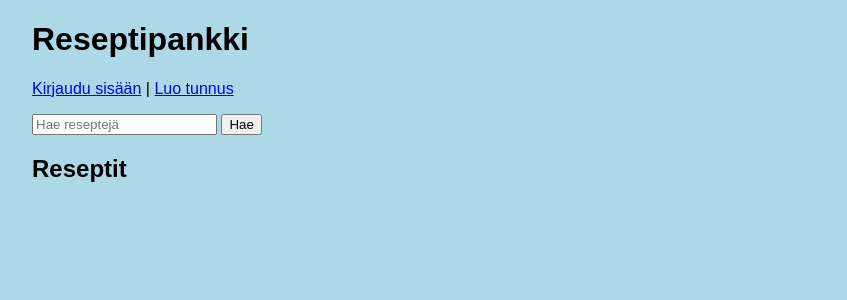
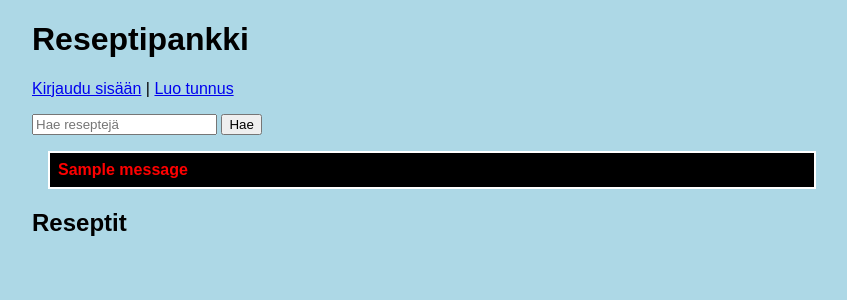
Before and after one commit to Therealmake/Ruokareseptisovellus, a Flask app: page / in a window 1280 px wide. Shown: the top 300 px of the page, without its empty margins (208-1055 px from the left). Run offline with Flask 3, Linux system fonts and the light colour scheme; one stand-in notice (Sample message) is shown; data that the repository does not hold is empty.

Commit message:
Improve displaying of errors

```diff
--- a/app.py
+++ b/app.py
@@ -1,4 +1,5 @@
 import sqlite3
+import re
 import db
 import config
 import recipes
@@ -71,10 +72,11 @@ def show_image(recipe_id):
 def create_comment():
     require_login()
     comment = request.form.get("comment")
-    if not comment:
-        abort(403)
     recipe_id = request.form["recipe_id"]
     recipe = recipes.get_recipe(recipe_id)
+    if not comment or not re.search(r"[A-Za-zÅÄÖåäö0-9]", comment):
+        flash("Et voi luoda tyhjää kommenttia")
+        return redirect("/recipe/" + str(recipe_id))
     if not recipe:
         abort(404)
     user_id = session["user_id"]
@@ -217,12 +219,14 @@ def create_user():
     password1 = request.form["password1"]
     password2 = request.form["password2"]
     if password1 != password2:
-        return "VIRHE: salasanat eivät ole samat"
+        flash("Salasanat eivät ole samat")
+        return redirect("/register")
 
     try:
         users.create_user(username, password1)
     except sqlite3.IntegrityError:
-        return "VIRHE: tunnus on jo varattu"
+        flash("Tunnus on jo käytössä")
+        return redirect("/register")
 
     return redirect("/")
 
@@ -242,7 +246,8 @@ def login():
             session["username"] = username
             return redirect("/")
         else:
-            return "VIRHE: väärä tunnus tai salasana"
+            flash("Väärä käyttäjätunnus tai salasana")
+            return redirect("/login")
 
 @app.route("/logout")
 def logout():
--- a/static/main.css
+++ b/static/main.css
@@ -5,6 +5,14 @@ body {
   background-color: lightblue;
 }
 
+.info {
+    border: 2px solid rgb(255, 255, 255);
+    margin: 1em;
+    padding: 0.5em;
+    background-color: rgb(0, 0, 0);
+    color: rgb(255, 0, 0);
+  }
+
 .recipe {
     border: 2px solid black;
     margin: 1em;
--- a/templates/layout.html
+++ b/templates/layout.html
@@ -39,6 +39,12 @@
 
     {% block search %}{% endblock %}
 
+    {% for message in get_flashed_messages() %}
+    <div class="info">
+        <b>{{ message }}</b>
+    </div>
+    {% endfor %}
+
     {% block content %}{% endblock %}
 </body>
 
--- a/templates/remove_recipe.html
+++ b/templates/remove_recipe.html
@@ -1,9 +1,10 @@
 {% extends "layout.html" %}
 
-{% block title %}Reseptin poisto{% endblock %}
+{% block title %}{{ recipe.recipe_name }}{% endblock %}
 
 {% block content %}
-<h1>Reseptin poisto</h1>
+<h2>{{ recipe.recipe_name }}</h2>
+<h3>Reseptin poisto</h3>
 <p>Olet poistamassa reseptiä: {{ recipe.recipe_name }}</p>
 <p>Haluatko varmasti poistaa tämän reseptin?</p>
 <form action="/remove_recipe/{{ recipe.id }}" method="post">
```
Also changed, not shown: templates/edit_recipe.html (+4 -3 lines).
